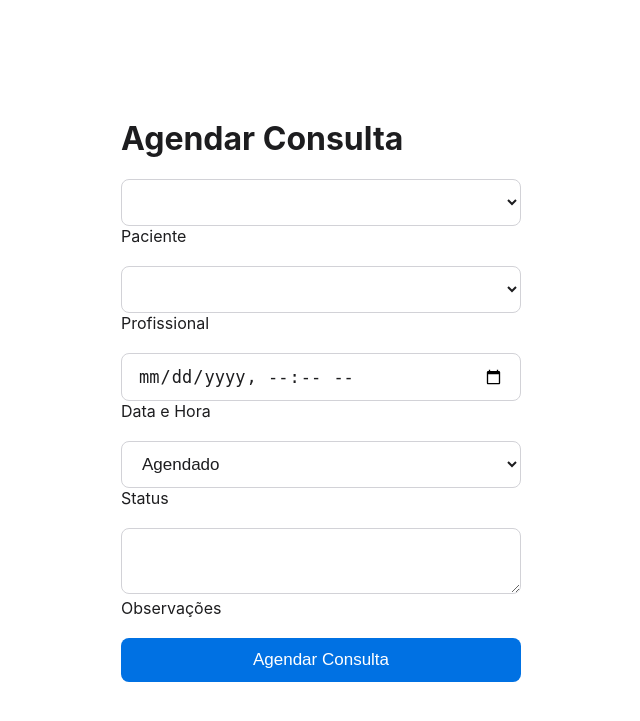
After one commit to kobajk/MedicalBooking, a Flask app: page /agendar_consulta in a window 1280 px wide. The commit adds this page. Shown: the top 721 px of the page, without its empty margins (319-959 px from the left). Run offline with Flask 3, Linux system fonts and the light colour scheme; a user stored in the database is signed in; tables that the repository leaves empty hold one stand-in row (values such as "Sample post"); lists and menus that the app fills with data are empty; some web fonts are replaced.

Commit message:
created_Pront_editor_user_consulta
add editor user
add prontuarios
add consulta

```diff
--- a/Clinicas/forms.py
+++ b/Clinicas/forms.py
@@ -1,9 +1,10 @@
 #%%
 # Create forms for the application (input)
 from flask_wtf import FlaskForm
-from wtforms import StringField, PasswordField, SubmitField, BooleanField, FileField, SelectField
+from wtforms import StringField, PasswordField, SubmitField, BooleanField, FileField, SelectField, DateTimeLocalField, TextAreaField
 from wtforms.validators import DataRequired, Length, Email, EqualTo, ValidationError
 from Clinicas.models import Usuario
+from flask_login import current_user
 
 class Login_Form(FlaskForm):
     email = StringField('Email', validators=[DataRequired(), Email()])
@@ -38,9 +39,9 @@ class Form_Criar_Conta(FlaskForm):
 class Form_Editar_Conta(FlaskForm):
     username = StringField('Nome de usuário', validators=[DataRequired(), Length(min=2, max=40)])
     email = StringField('Email', validators=[DataRequired(), Email()])
-    # senha_atual = PasswordField('Senha Atual', validators=[DataRequired()])
-    # nova_senha = PasswordField('Nova Senha', validators=[Length(min=8, max=20)])
-    # confirmar_nova_senha = PasswordField('Confirmar Nova Senha', validators=[EqualTo('nova_senha')])
+    senha_atual = PasswordField('Senha Atual', validators=[DataRequired()])
+    nova_senha = PasswordField('Nova Senha', validators=[Length(min=8, max=20)])
+    confirmar_nova_senha = PasswordField('Confirmar Nova Senha', validators=[EqualTo('nova_senha')])
     tipo = SelectField('Tipo', choices=[('Paciente', 'Paciente'), ('Médico', 'Médico')], validators=[DataRequired()])
     especialidade = StringField('Especialidade', validators=[Length(max=100)])
     crm = StringField('CRM', validators=[Length(max=20)])
@@ -49,17 +50,28 @@ class Form_Editar_Conta(FlaskForm):
 
     def validate_email(self, email):
         usuario = Usuario.query.filter_by(email=email.data).first()
-        if usuario:
+        if usuario and usuario.id != current_user.id:
             raise ValidationError('Este email já está em uso. Por favor, escolha outro.')
 
-    def validate_paciente(self, crm):
-        if self.tipo.data == 'Paciente':
-            # Define crm e especialidade como None se tipo for "Paciente"
-            self.crm.data = None
-            self.especialidade.data = None
-        return True
 
 
 class Form_Foto(FlaskForm):
     foto = FileField('Foto', validators=[DataRequired()])
     submit = SubmitField('Enviar')
+
+
+class Form_Gestao_Consulta(FlaskForm):
+    id_paciente = SelectField('Paciente', coerce=int, validators=[DataRequired()])
+    id_profissional = SelectField('Profissional', coerce=int, validators=[DataRequired()])
+    data_hora = DateTimeLocalField('Data e Hora', format='%Y-%m-%dT%H:%M', validators=[DataRequired()])
+    status = SelectField('Status', choices=[('agendado', 'Agendado'), ('concluido', 'Concluído'), ('cancelado', 'Cancelado')], validators=[DataRequired()])
+    observacoes = TextAreaField('Observações')
+    submit = SubmitField('Agendar Consulta')
+
+
+class Form_Prontuario(FlaskForm):
+    id_paciente = SelectField('Paciente', coerce=int, validators=[DataRequired()])
+    id_profissional = SelectField('Profissional', coerce=int, validators=[DataRequired()])
+    anotacoes_medicas = TextAreaField('Anotações Médicas')
+    prescricoes = TextAreaField('Prescrições')
+    submit = SubmitField('Salvar Prontuário')
--- a/Clinicas/routes.py
+++ b/Clinicas/routes.py
@@ -1,12 +1,13 @@
 #%%
 # Create the routes for the application (links)
-from flask import render_template, url_for, redirect, flash
+from flask import render_template, url_for, redirect, flash, request
 from flask_login import login_required, login_user, logout_user, current_user
 from Clinicas import App, database, bcrypt
-from Clinicas.forms import Login_Form, Form_Criar_Conta, Form_Foto
-from Clinicas.models import Usuario, Foto
+from Clinicas.forms import Login_Form, Form_Criar_Conta, Form_Foto, Form_Gestao_Consulta, Form_Prontuario, Form_Editar_Conta
+from Clinicas.models import Usuario, Foto, Consulta, Prontuario
 import os
 from werkzeug.utils import secure_filename
+from datetime import datetime
 
 # link to the home page
 @App.route('/', methods=['GET', 'POST'])
@@ -96,3 +97,97 @@ def perfil(id_usuario):
 def logout():
     logout_user()
     return redirect(url_for('homepage'))
+
+
+@App.route('/editar_conta', methods=['GET', 'POST'])
+@login_required
+def editar_conta():
+    form = Form_Editar_Conta(obj=current_user)  # Pré-carregar o formulário com dados do usuário atual
+
+    if request.method == 'POST':
+        if form.validate_on_submit():
+            if bcrypt.check_password_hash(current_user.senha, form.senha_atual.data):
+                current_user.username = form.username.data
+                current_user.email = form.email.data
+                current_user.telefone = form.telefone.data
+                current_user.tipo = form.tipo.data
+
+                if form.tipo.data == 'Médico':
+                    current_user.especialidade = form.especialidade.data
+                    current_user.crm = form.crm.data
+                else:
+                    current_user.especialidade = None
+                    current_user.crm = None
+
+                if form.nova_senha.data:
+                    current_user.senha = bcrypt.generate_password_hash(form.nova_senha.data).decode('utf-8')
+
+                database.session.commit()
+                flash('Conta atualizada com sucesso!', 'success')
+                return redirect(url_for('perfil', id_usuario=current_user.id))
+            else:
+                flash('Senha atual incorreta.', 'danger')
+
+    return render_template('editar_conta.html', form=form)
+
+
+
+
+@App.route('/agendar_consulta', methods=['GET', 'POST'])
+@login_required
+def agendar_consulta():
+    form = Form_Gestao_Consulta()
+    # Assegure-se de que os campos Select estão preenchidos com as opções corretas
+    form.id_paciente.choices = [(p.id, p.username) for p in Usuario.query.filter_by(tipo='Paciente').all()]
+    form.id_profissional.choices = [(m.id, m.username) for m in Usuario.query.filter_by(tipo='Médico').all()]
+
+    if form.validate_on_submit():
+        # Criação de uma nova consulta
+        nova_consulta = Consulta(
+            id_paciente=form.id_paciente.data,
+            id_profissional=form.id_profissional.data,
+            data_hora=form.data_hora.data,
+            status=form.status.data,
+            observacoes=form.observacoes.data
+        )
+        database.session.add(nova_consulta)
+        database.session.commit()
+        flash('Consulta agendada com sucesso!', 'success')
+        return redirect(url_for('perfil', id_usuario=current_user.id))
+
+    # Se houver erros no formulário, renderizar novamente com mensagens de erro
+    return render_template('agendar_consulta.html', form=form)
+
+
+
+
+@App.route('/prontuario/<int:id_usuario>', methods=['GET', 'POST'])
+@login_required
+def prontuario(id_usuario):
+    usuario = Usuario.query.get_or_404(id_usuario)
+
+    # Listas de pacientes e profissionais para o formulário
+    pacientes = [(p.id, p.username) for p in Usuario.query.filter_by(tipo='Paciente').all()]
+    profissionais = [(m.id, m.username) for m in Usuario.query.filter_by(tipo='Médico').all()]
+
+    form = Form_Prontuario()
+    form.id_paciente.choices = pacientes  # Carregar as escolhas de pacientes
+    form.id_profissional.choices = profissionais  # Carregar as escolhas de profissionais
+
+    if request.method == 'POST' and current_user.tipo == 'Médico':
+        if form.validate_on_submit():
+            novo_prontuario = Prontuario(
+                id_paciente=form.id_paciente.data,
+                id_profissional=form.id_profissional.data,
+                anotacoes_medicas=form.anotacoes_medicas.data,
+                prescricoes=form.prescricoes.data,
+                data=datetime.utcnow()
+            )
+            database.session.add(novo_prontuario)
+            database.session.commit()
+            flash('Prontuário criado com sucesso!', 'success')
+            return redirect(url_for('prontuario', id_usuario=id_usuario))
+
+    # Mostrar prontuários existentes
+    prontuarios = Prontuario.query.filter_by(id_paciente=id_usuario).all()
+    return render_template('prontuario.html', usuario=usuario, prontuarios=prontuarios, form=form if current_user.tipo == 'Médico' else None)
--- /dev/null
+++ b/Clinicas/templates/agendar_consulta.html
@@ -0,0 +1,35 @@
+{% extends "base.html" %}
+
+{% block title %}Agendar Consulta - MedicalBooking{% endblock %}
+
+{% block content %}
+<div class="consultas-container">
+    <h1>Agendar Consulta</h1>
+    <form method="POST">
+        {{ form.csrf_token }}
+        <div class="input-group">
+            {{ form.id_paciente(class="form-control") }}
+            <label for="id_paciente">Paciente</label>
+        </div>
+        <div class="input-group">
+            {{ form.id_profissional(class="form-control") }}
+            <label for="id_profissional">Profissional</label>
+        </div>
+        <div class="input-group">
+            {{ form.data_hora(class="form-control", type="datetime-local") }}
+            <label for="data_hora">Data e Hora</label>
+        </div>
+        <div class="input-group">
+            {{ form.status(class="form-control") }}
+            <label for="status">Status</label>
+        </div>
+        <div class="input-group">
+            {{ form.observacoes(class="form-control") }}
+            <label for="observacoes">Observações</label>
+        </div>
+        <div class="input-group">
+            {{ form.submit(class="custom-submit-button") }}
+        </div>
+    </form>
+</div>
+{% endblock %}
```
Also changed, not shown: Clinicas/templates/editar_conta.html (added, +39 -0 lines), Clinicas/templates/perfil.html (+6 -1 lines), Clinicas/templates/prontuario.html (added, +53 -0 lines).
